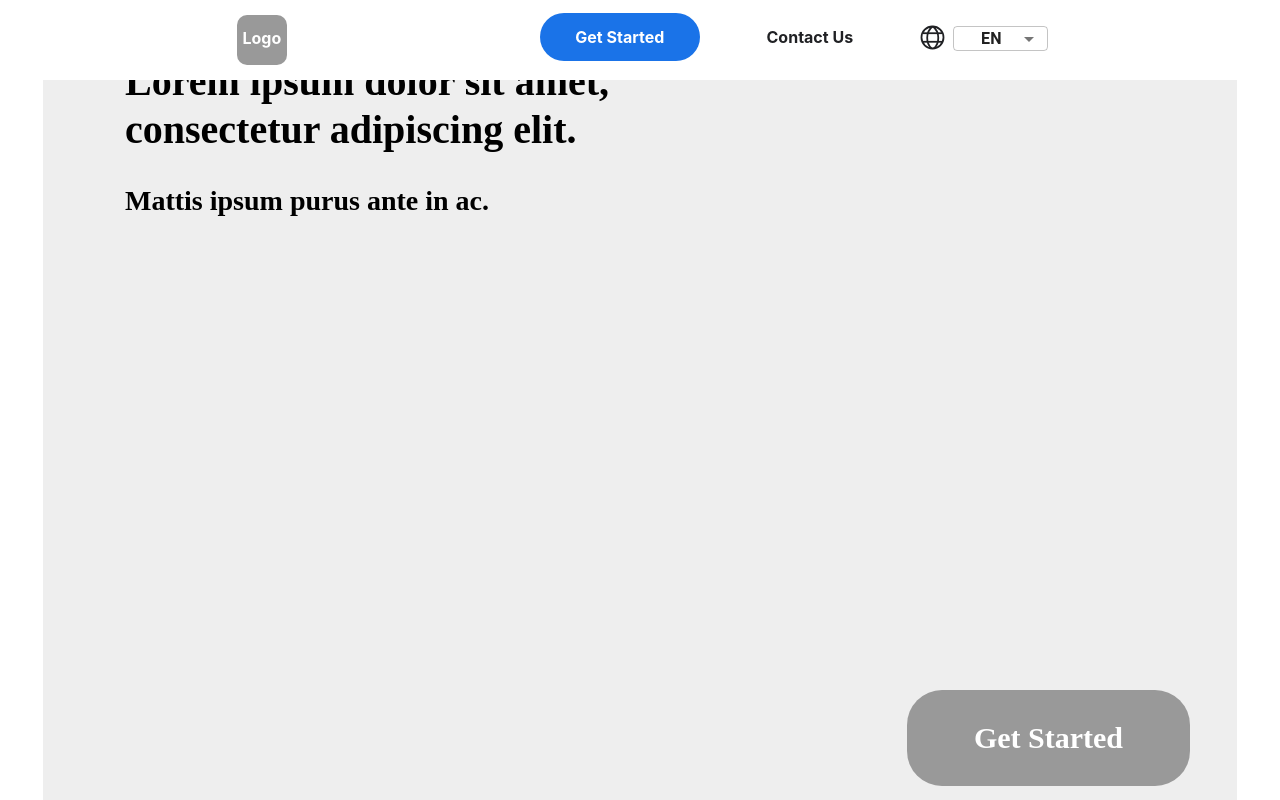
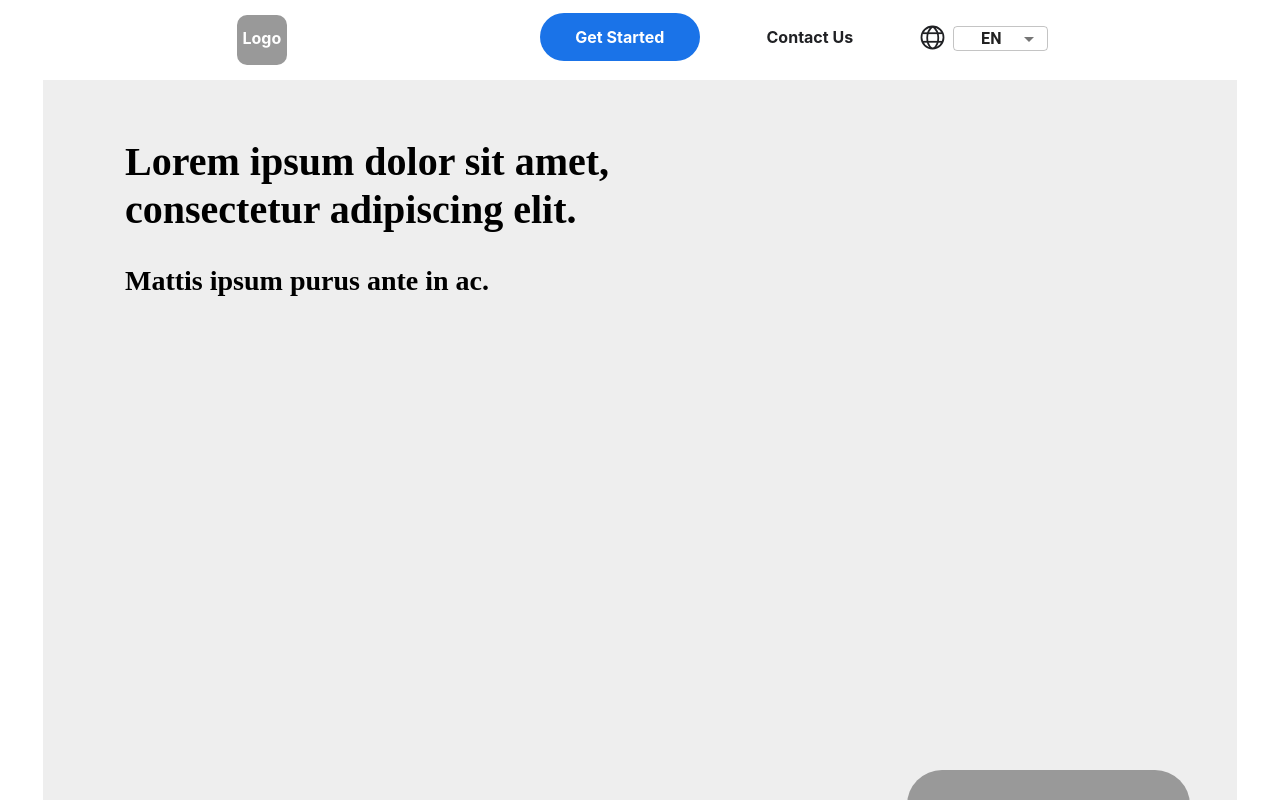
Before and after one commit to gkseogus/HallymCapStone, a React (Create React App) app: page / in a window 1280 px wide. Shown: the top 800 px of the page. Built offline with nearby package versions, Linux system fonts and the light colour scheme.

Commit message:
Merge remote-tracking branch 'origin/dev'

```diff
--- a/src/App.js
+++ b/src/App.js
@@ -1,6 +1,6 @@
 import "./App.css";
 import { BrowserRouter } from "react-router-dom";
-import MainNavbar from "./components/MainNavbar";
+import MainNavbar from "./components/MainNavBar";
 import Footer from "./components/Footer";
 import Home from "./components/Home";
 import Main from "./components/Main";
--- a/src/components/Home/index.js
+++ b/src/components/Home/index.js
@@ -6,6 +6,7 @@ const Home1 = styled.div`
   position: relative;
   width: 1194px;
   height: 840px;
+  margin-top: 80px;
   left: 50%;
   margin-left: -597px;
   background-color: #eeeeee;
```
